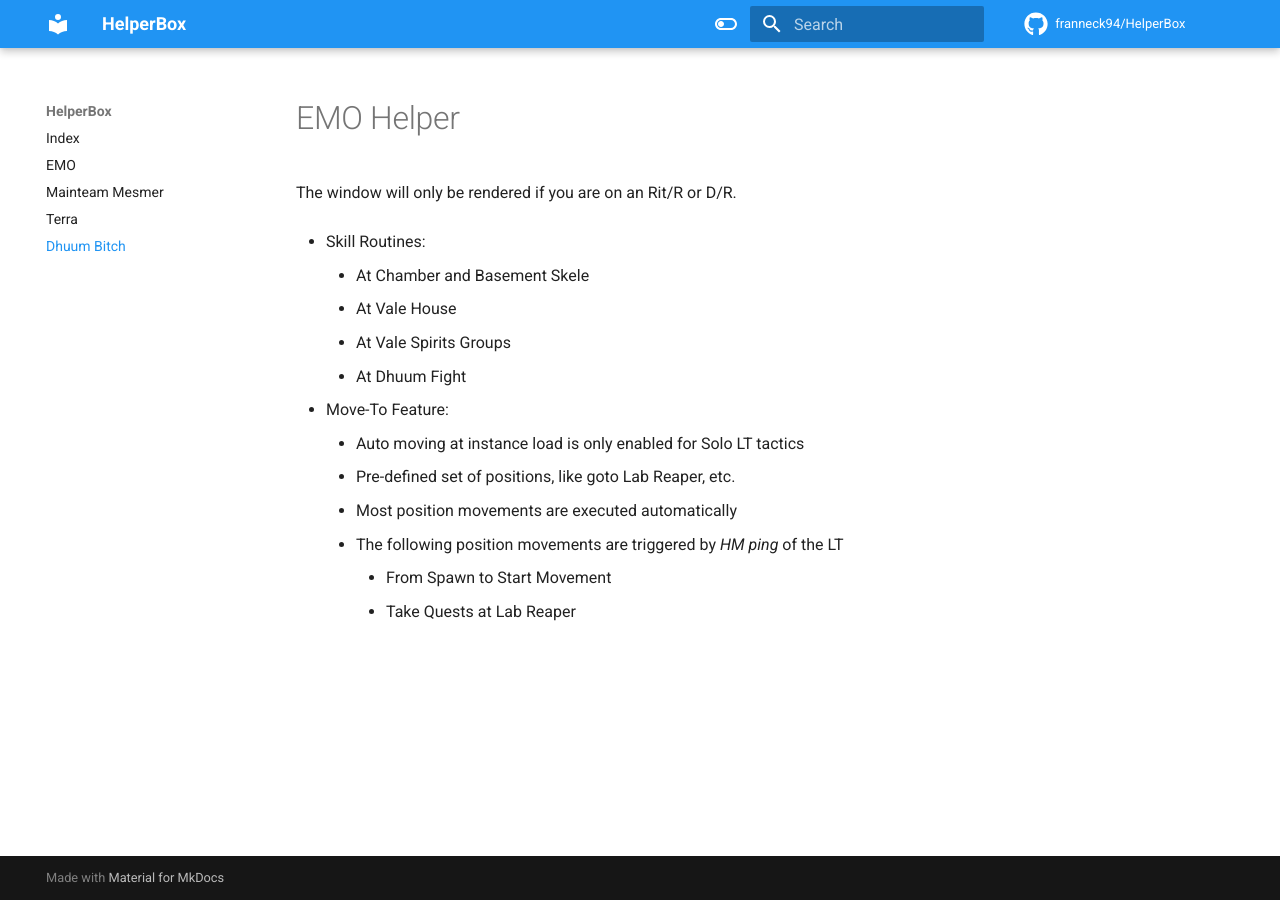
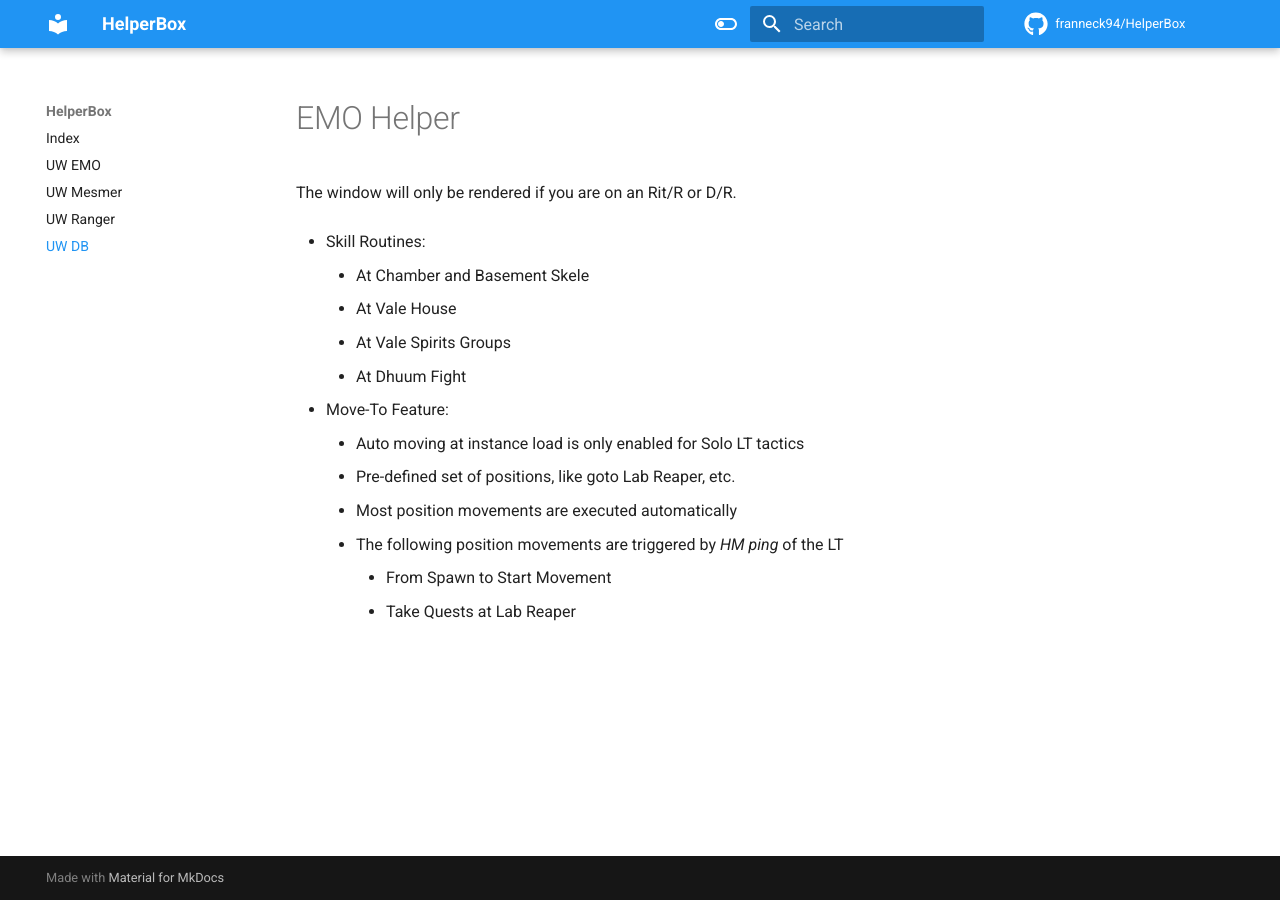
Before and after one commit to franneck94/HelperBox, an MkDocs documentation site: the page built from docs/Uw/Db.md, in a window 1280 px wide. Built offline with MkDocs 1.6.1 and Material for MkDocs 9.7.7, drawn with Linux system fonts in a browser that asks for light colours; comment, search, counter and statistics services are not loaded.

Commit message:
updated docs

```diff
--- a/mkdocs.yml
+++ b/mkdocs.yml
@@ -29,7 +29,7 @@
 
 nav:
   - "Index": index.md
-  - "EMO": Emo.md
-  - "Mainteam Mesmer": Mainteam.md
-  - "Terra": Terra.md
-  - "Dhuum Bitch": Db.md
+  - "UW EMO": Uw/Emo.md
+  - "UW Mesmer": Uw/Mainteam.md
+  - "UW Ranger": Uw/Terra.md
+  - "UW DB": Uw/Db.md
```
Also changed, not shown: docs/Uw/Db.md (renamed from docs/Db.md), docs/Uw/Emo.md (renamed from docs/Emo.md), docs/Uw/Mesmer.md (renamed from docs/Mesmer.md), docs/Uw/Ranger.md (renamed from docs/Ranger.md).
